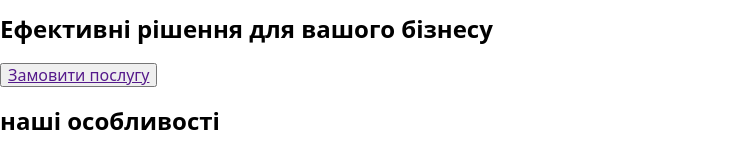
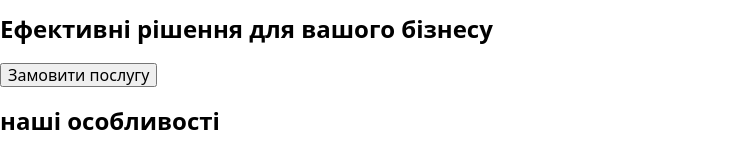
Before and after one commit to AlexTigra1974/goit-markup-hw-01, a plain HTML site: page index.html in a window 1280 px wide. Shown: the part 147-299 px from the top of the page, without its empty margins (0-729 px from the left). Drawn offline with nearby package versions, Linux system fonts and the light colour scheme.

Commit message:
виправлено помилку

```diff
--- a/index.html
+++ b/index.html
@@ -42,7 +42,7 @@
         <section>
             <h1>Ефективні рішення для вашого бізнесу</h1>
             <button type="button">
-                <a href="">Замовити послугу</a>
+                Замовити послугу
             </button>
         </section>
 
```
Also changed, not shown: 1 other file.
